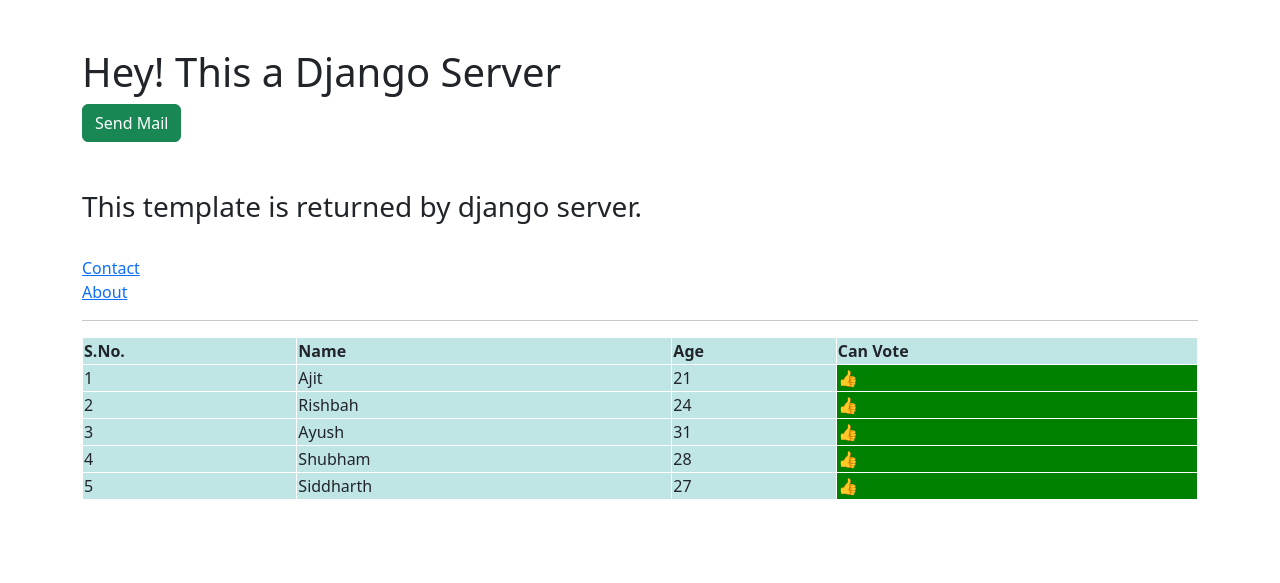
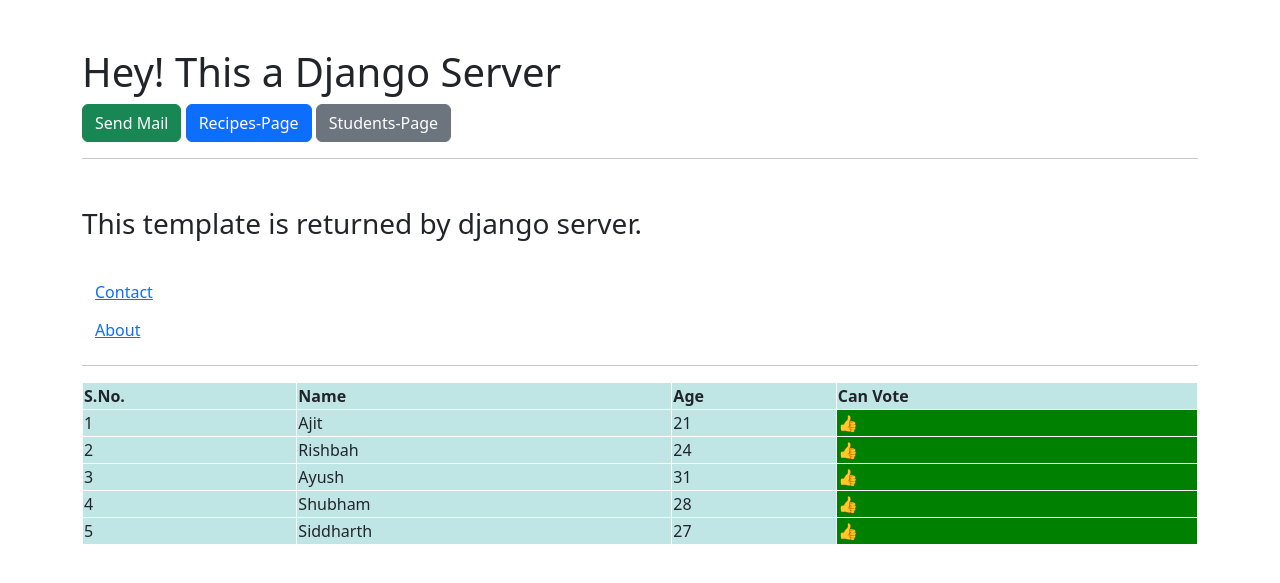
Before and after one commit to ajitdangiiiitianwork-rgb/Django-Practice, a Django app: page / in a window 1280 px wide. Shown: the top 583 px of the page. Run offline with Django 5.2, Linux system fonts and the light colour scheme; data comes from the database, SQL or seed files in the repository; both versions use the stored data as it was after the commit.

Commit message:
Understood signals

```diff
--- a/home/models.py
+++ b/home/models.py
@@ -1,5 +1,6 @@
 from django.db import models
-
+from django.db.models.signals import post_save
+from django.dispatch import receiver
 # Create your models here.
 class Student(models.Model):
   name    =     models.CharField(max_length=20)
@@ -14,3 +15,8 @@ class Car(models.Model):
 
   def __str__(self):
     return self.c_name
+
+@receiver(post_save, sender = Car)
+def call_car_api(sender, instance, **kwargs):
+  print("CAR OBJECT CREATED")
+  print(sender, instance, kwargs)
--- a/home/templates/home/index.html
+++ b/home/templates/home/index.html
@@ -19,13 +19,17 @@
   <div class="container mt-5">
     <h1>Hey! This a Django Server</h1>
     <a href="{% url 'send_email' %}" class="btn btn-success">Send Mail</a>
+    <a href="{% url 'recipes' %}" class="btn btn-primary">Recipes-Page</a>
+    <a href="{% url 'get_students' %}" class="btn btn-secondary">Students-Page</a>
+    <hr>
   </div>
+
   <div class="container mt-5">
     <h3>This template is returned by django server.</h3>
     <br>
-    <a href="/contact/">Contact</a>
+    <a href="/contact/" class="btn btn-link">Contact</a>
     <br>
-    <a href="/about/">About</a>
+    <a href="/about/" class="btn btn-link">About</a>
     <hr>
     <table class="container">
     <tr>
--- a/home/views.py
+++ b/home/views.py
@@ -2,6 +2,8 @@ from django.shortcuts import redirect, render
 from django.http import HttpResponse
 from .utils import send_mail_to_client, send_mail_with_attachment
 from django.conf import settings
+from .models import *
+import random
 
 # Create your views here.
 def send_email(request):
@@ -13,6 +15,9 @@ def send_email(request):
   return redirect('/')
 
 def home(request):
+
+  Car.objects.create(c_name = f"Nexon-{random.randint(0, 100)}")
+
   people = [
     {'name' : 'Ajit', 'age' : 21},
     {'name' : 'Rishbah', 'age' : 24},
```
Also changed, not shown: db.sqlite3.
